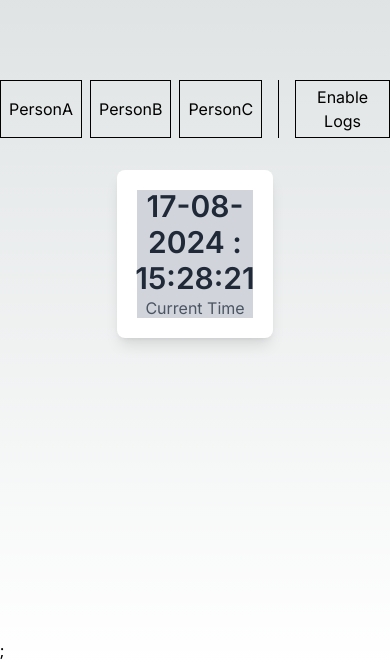
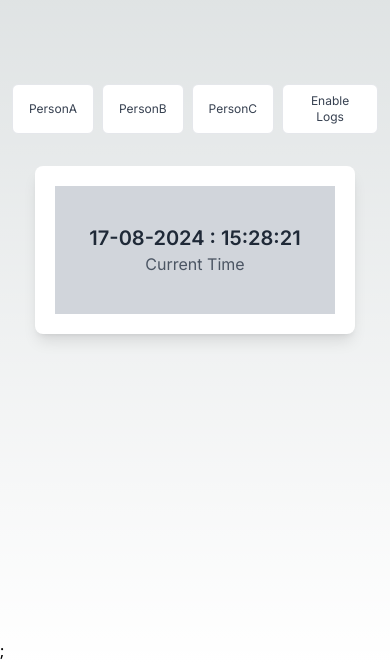
Before and after one commit to Murtazakhaan/snc-Murtazakhan, a Next.js app: page / in a window 390 px wide. Shown: the part 205-868 px from the top of the page. Built offline with nearby package versions, Linux system fonts and the light colour scheme; no server answers.

Commit message:
Style: enhance UI

```diff
--- a/src/components/Button.tsx
+++ b/src/components/Button.tsx
@@ -16,8 +16,11 @@ export const Button: FunctionComponent<PropsWithChildren<ButtonProps>> = ({
       type="button"
       onClick={onClick}
       className={classNames(
-        "px-2 py-1 border border-black dark:border-white transition-all",
-        active ? "text-white dark:text-black dark:bg-white bg-black" : "border-black"
+        "px-4 py-2 border rounded-md dark:bg-white",
+        "sm:px-6 sm:py-3",
+        "text-xs sm:text-base",
+        active ? "bg-[#20b2aa] dark:bg-[#20b2aa] text-white " : "bg-white text-gray-700",
+        "hover:bg-blue-100 hover:text-black"
       )}
     >
       {children}
--- a/src/components/Clock.tsx
+++ b/src/components/Clock.tsx
@@ -27,10 +27,10 @@ export const Clock: FunctionComponent = () => {
   const formattedTime = `${day}-${month}-${year} : ${hours}:${minutes}:${seconds}`;
 
   return (
-    <div className="relative w-[40%] bg-white rounded-lg shadow-lg overflow-hidden transition-all duration-300 hover:shadow-xl p-5 my-4">
+    <div className="relative w-80 bg-white rounded-lg shadow-lg overflow-hidden transition-all duration-300 hover:shadow-xl p-5 my-4">
       <div className={classNames("flex justify-center items-center", "h-32 bg-cover bg-center", "bg-gray-300")}>
         <div className="text-center">
-          <h2 className="text-3xl font-semibold text-gray-800">
+          <h2 className="text-xl font-semibold text-gray-800">
             {formattedTime}
           </h2>
           <p className="text-gray-600">Current Time</p>
--- a/src/layouts/MainLayout.tsx
+++ b/src/layouts/MainLayout.tsx
@@ -48,7 +48,7 @@ export const MainLayout: FunctionComponent<
     <main
       className={classNames(
         inter.className,
-        "h-screen w-screen",
+        "h-screen w-screen px-3",
         "flex flex-col justify-center items-center"
       )}
     >
@@ -65,7 +65,7 @@ export const MainLayout: FunctionComponent<
           ))}
           <button />
         </div>
-        <div className="border-l border-black dark:border-white mx-2 pl-2"></div>
+        <div className="sm:border-l border-l-0 border-black dark:border-white sm:mx-2 sm:pl-2"></div>
         <div>
           <Button active={enableLogs} onClick={handleToggleLogs}>
             {enableLogs ? "Disable Logs" : "Enable Logs"}
@@ -74,7 +74,7 @@ export const MainLayout: FunctionComponent<
       </div>
       <UserCard
         user={personData}
-        isLoading={loading}
+        isLoading={loading && (activePerson ? true : false)}
         error={error && activePerson}
       />
       <Clock />
```
